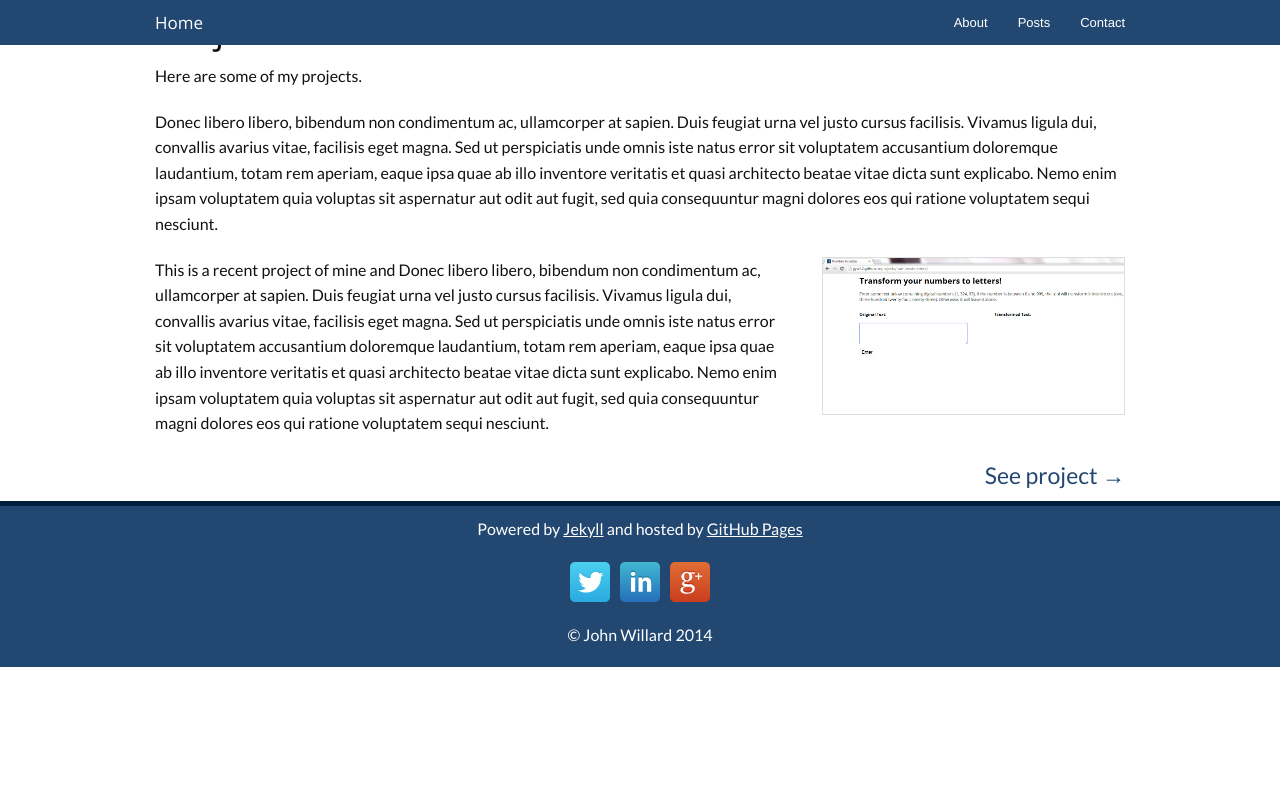
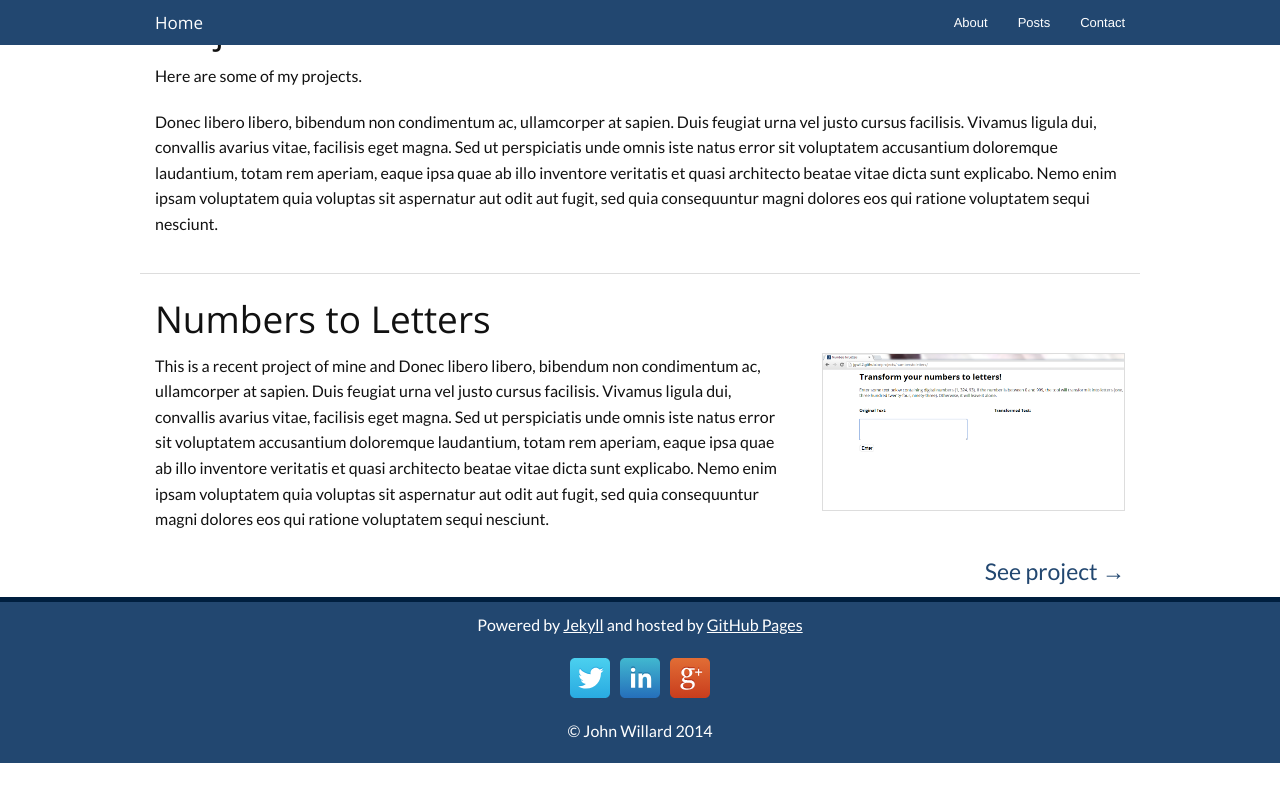
Before and after one commit to jgwil2/jgwil2.github.io, a Jekyll site: the page built from projects/index.html, in a window 1280 px wide. Shown: the top 802 px of the page. Built offline with Jekyll 4.4.1, drawn with Linux system fonts in a browser that asks for light colours; nearby versions of some CDN libraries; library files that are not in the unit come from our copies; Markdown is read by kramdown in place of the engine named in the settings; comment, search, counter and statistics services are not loaded.

Commit message:
projects page

```diff
--- a/projects/index.html
+++ b/projects/index.html
@@ -7,6 +7,12 @@ layout: page
 		<h2>Projects</h2>
 		<p>Here are some of my projects.</p>
 		<p>Donec libero libero, bibendum non condimentum ac, ullamcorper at sapien. Duis feugiat urna vel justo cursus facilisis. Vivamus ligula dui, convallis avarius vitae, facilisis eget magna. Sed ut perspiciatis unde omnis iste natus error sit voluptatem accusantium doloremque laudantium, totam rem aperiam, eaque ipsa quae ab illo inventore veritatis et quasi architecto beatae vitae dicta sunt explicabo. Nemo enim ipsam voluptatem quia voluptas sit aspernatur aut odit aut fugit, sed quia consequuntur magni dolores eos qui ratione voluptatem sequi nesciunt.</p>
+	</div>
+</div>
+
+<div class="row topborder">
+	<div class="large-12 columns">
+		<h2>Numbers to Letters</h2>
 	</div>
 </div>
 
```
